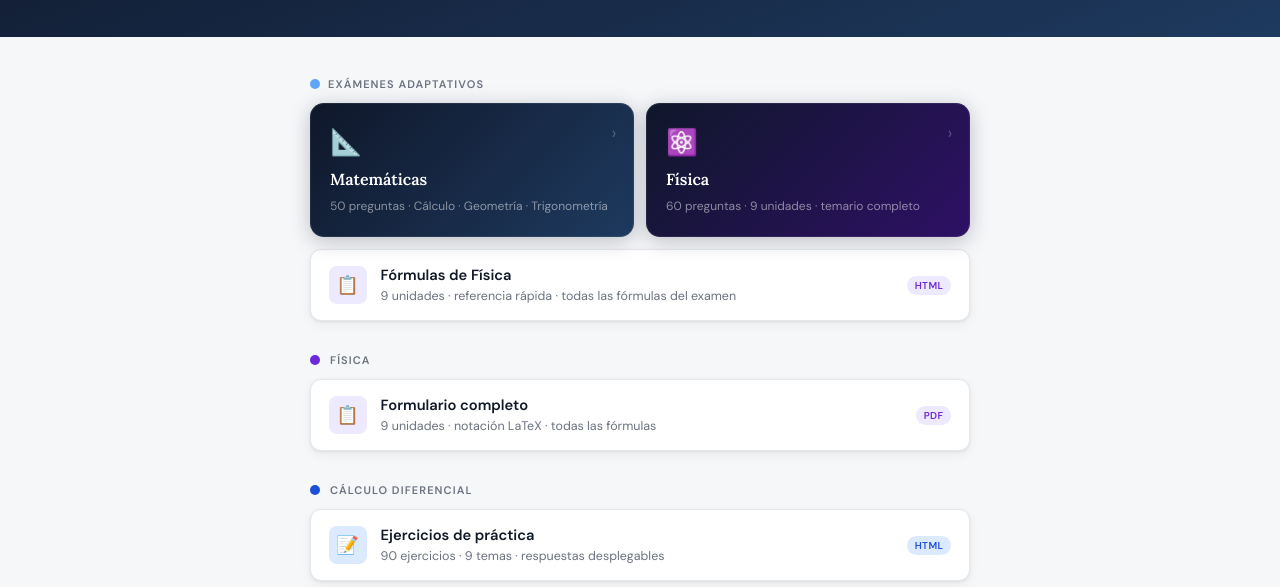
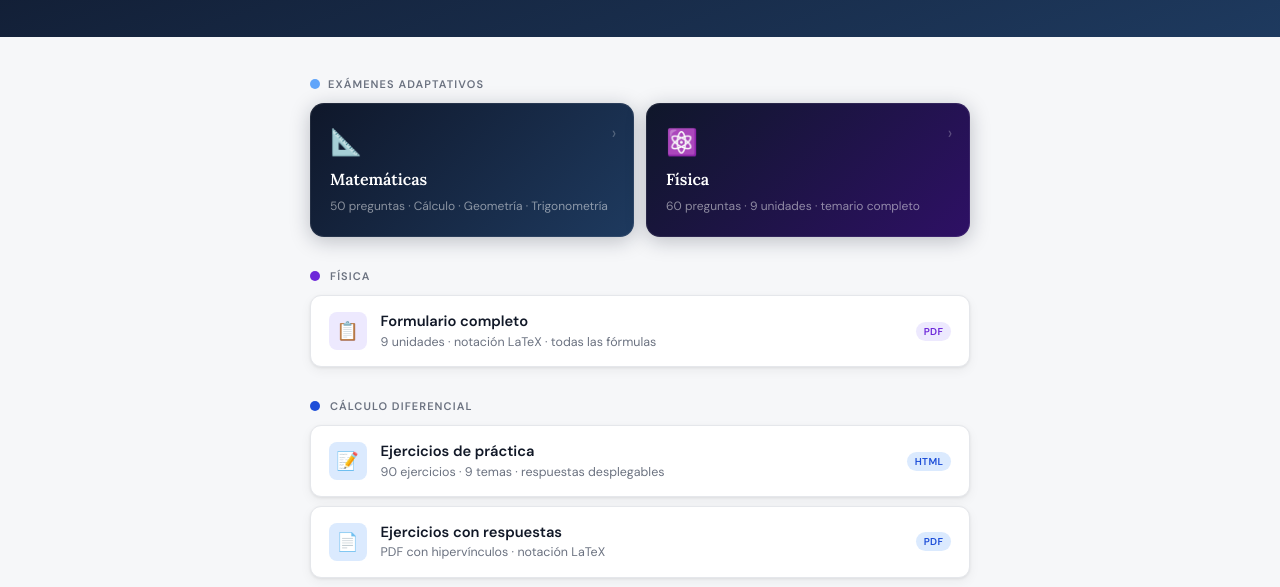
Before and after one commit to Giledvz/clases, a plain HTML site: page index.html in a window 1280 px wide. Shown: the part 160-747 px from the top of the page. Drawn offline with Linux system fonts and the light colour scheme.

Commit message:
Add files via upload
actualización del índice.

```diff
--- a/index.html
+++ b/index.html
@@ -203,16 +203,6 @@ body {
     </a>
 
   </div>
-  <div class="cards-grid" style="margin-top:.75rem">
-    <a class="card-recurso" href="formulas_fisica.html">
-      <div class="recurso-icono" style="background:#ede9fe">📋</div>
-      <div class="recurso-texto">
-        <div class="recurso-nombre">Fórmulas de Física</div>
-        <div class="recurso-desc">9 unidades · referencia rápida · todas las fórmulas del examen</div>
-      </div>
-      <span class="recurso-badge" style="background:#ede9fe;color:#6d28d9">HTML</span>
-    </a>
-  </div>
 </div>
 
 <!-- Física -->
```
